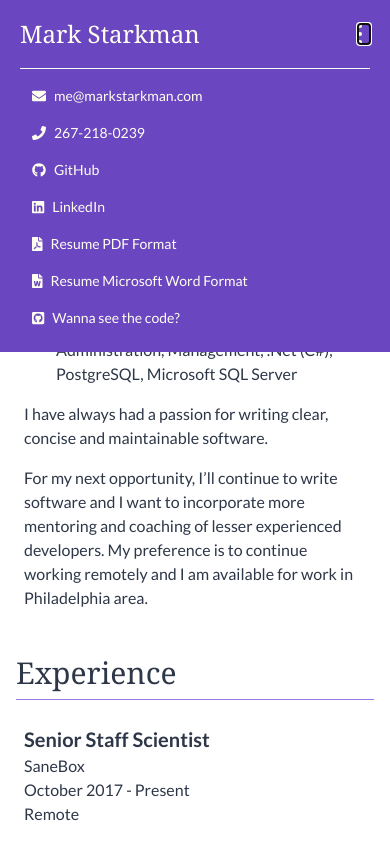
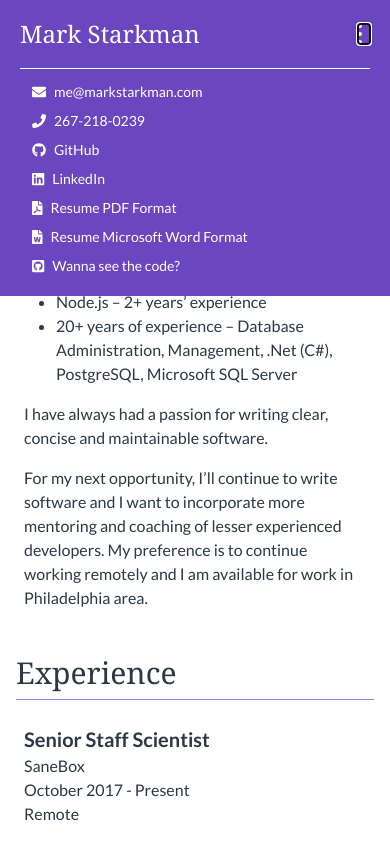
Before and after one commit to mstarkman/resume-part-deux, a Next.js app: page / in a window 390 px wide. Both pictures are taken after a click on the button 364 px from the left and 34 px from the top of the page. Shown: the top 844 px of the page. Built offline with nearby package versions, Linux system fonts and the light colour scheme.

Commit message:
Make sure that all navigation can be seen on iphone landscape #10

```diff
--- a/components/MobileHeader.tsx
+++ b/components/MobileHeader.tsx
@@ -10,7 +10,6 @@
   }
 
   return (
-    <>
     <div className="md:hidden bg-purple-700 text-yellow-100 fixed w-full px-5 py-4">
       <div className="flex justify-between">
         <div className="font-serif text-2xl">Mark Starkman</div>
@@ -31,7 +30,6 @@
         </div>
       ) : null}
     </div>
-    </>
   )
 }
 
--- a/components/SideNavLink.tsx
+++ b/components/SideNavLink.tsx
@@ -10,7 +10,7 @@
 
 const SideNavLink: FunctionComponent<Props> = ({ text, icon, newTab = false, ...props }) => (
   <a
-    className="text-sm xl:text-base hover:bg-yellow-300 hover:text-purple-700 w-full inline-block px-3 lg:px-6 py-2"
+    className="text-sm xl:text-base hover:bg-yellow-300 hover:text-purple-700 w-full inline-block px-3 lg:px-6 py-1 md:py-2"
     {...props}
     target={newTab ? "_blank" : null}
   >
```
Lines whose indentation alone changed are shown as unchanged.
